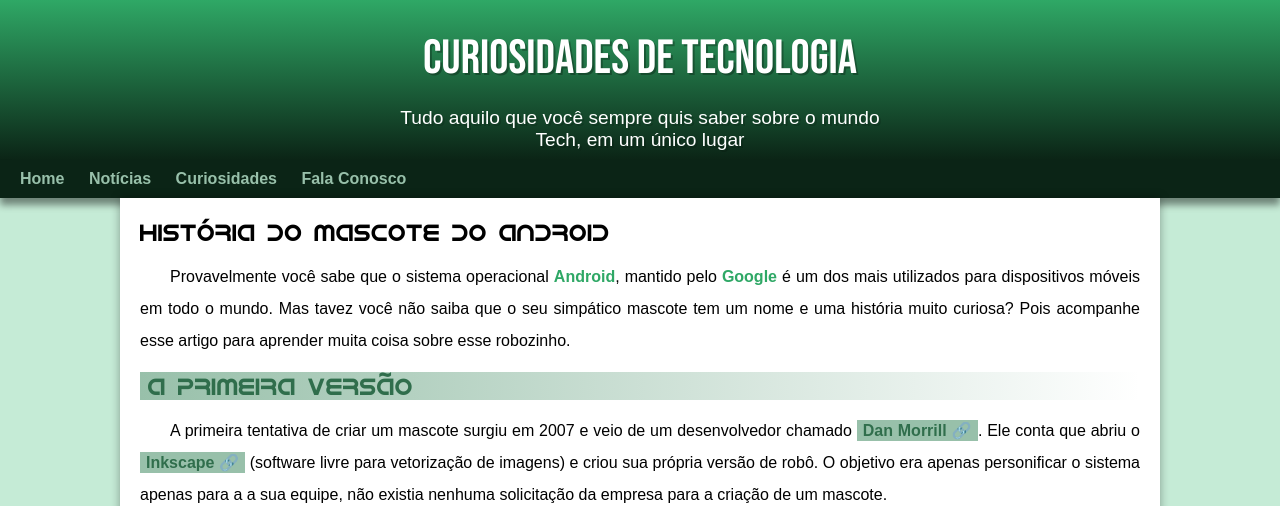
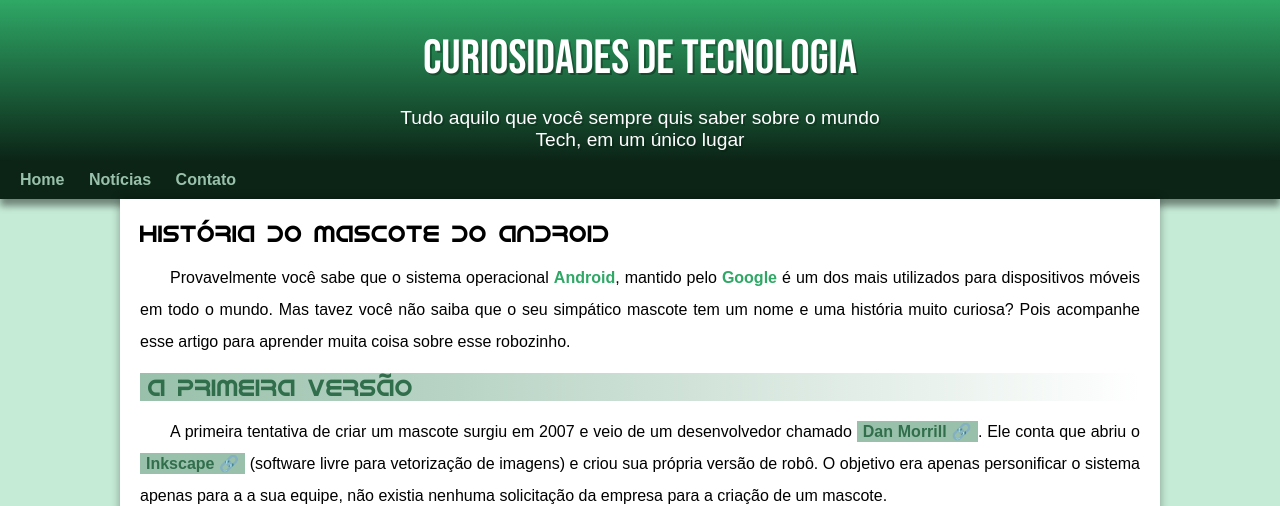
Before and after one commit to BrunoFujisaki/android-html, a plain HTML site: page index.html in a window 1280 px wide. Shown: the top 506 px of the page. Drawn offline with Linux system fonts and the light colour scheme.

Commit message:
padding problem

```diff
--- a/estilo/style.css
+++ b/estilo/style.css
@@ -68,7 +68,7 @@ header > p {
     padding-right: 10px;
     padding-left: 10px;
     margin: auto;
-    margin-bottom: 10px;
+    padding-bottom: 10px;
     font-size: 1.2em;
     text-shadow: 2px 2px 0px rgba(0, 0, 0, 0.158);
 }
--- a/index.html
+++ b/index.html
@@ -15,8 +15,7 @@
     <nav>
         <a href="#">Home</a>
         <a href="#">Notícias</a>
-        <a href="#">Curiosidades</a>
-        <a href="#">Fala Conosco</a>
+        <a href="#">Contato</a>
     </nav>
     <main>
         <article>
```
